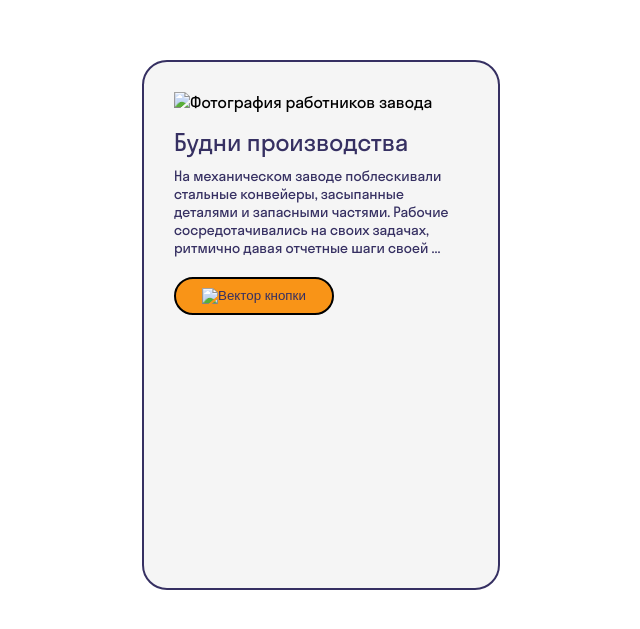
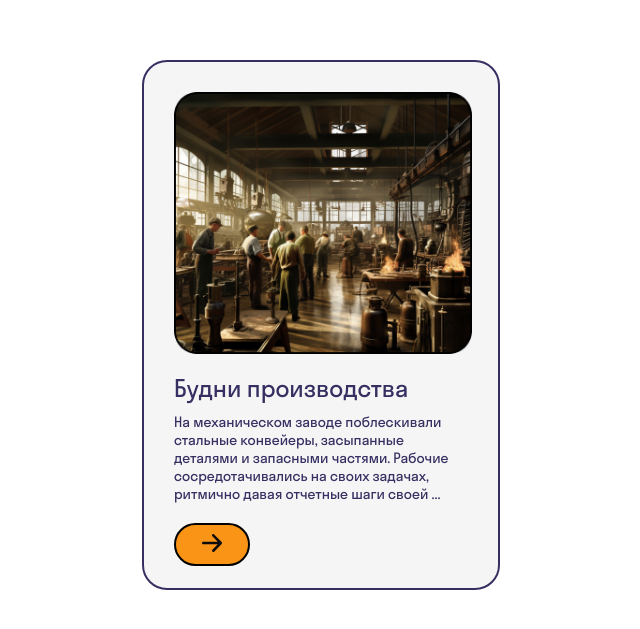
Before and after one commit to snezhinn/Newspaper-card-Everyday-life-of-production-., a plain HTML site: page index.html in a window 1280 px wide. Shown: the part 171-800 px from the top of the page, without its empty margins (414-1054 px from the left). Drawn offline with Linux system fonts and the light colour scheme; the site is published under a folder, as on GitHub Pages, so addresses that start at the root find nothing.

Commit message:
Add files via upload

```diff
--- a/index.html
+++ b/index.html
@@ -11,11 +11,11 @@
 
 <body>
     <div class="card">
-        <img class = "factory" src="/img/image 1.png" alt=" Фотография работников завода ">
+        <img class = "factory" src="./img/image 1.png" alt=" Фотография работников завода ">
         <p class = "hight" style="color: #363062;">  Будни производства </p>
         <p class = "light" style="color: #363062;"> На механическом заводе поблескивали стальные конвейеры, засыпанные деталями и запасными частями. Рабочие сосредотачивались на своих задачах, ритмично давая отчетные шаги своей ...</p>
         <button class="card__button">
-            <img class = "icon" src="/img/Vector.svg" alt=" Вектор кнопки ">
+            <img class = "icon" src="./img/Vector.svg" alt=" Вектор кнопки ">
         </button>
     </div>
 </body>
```
